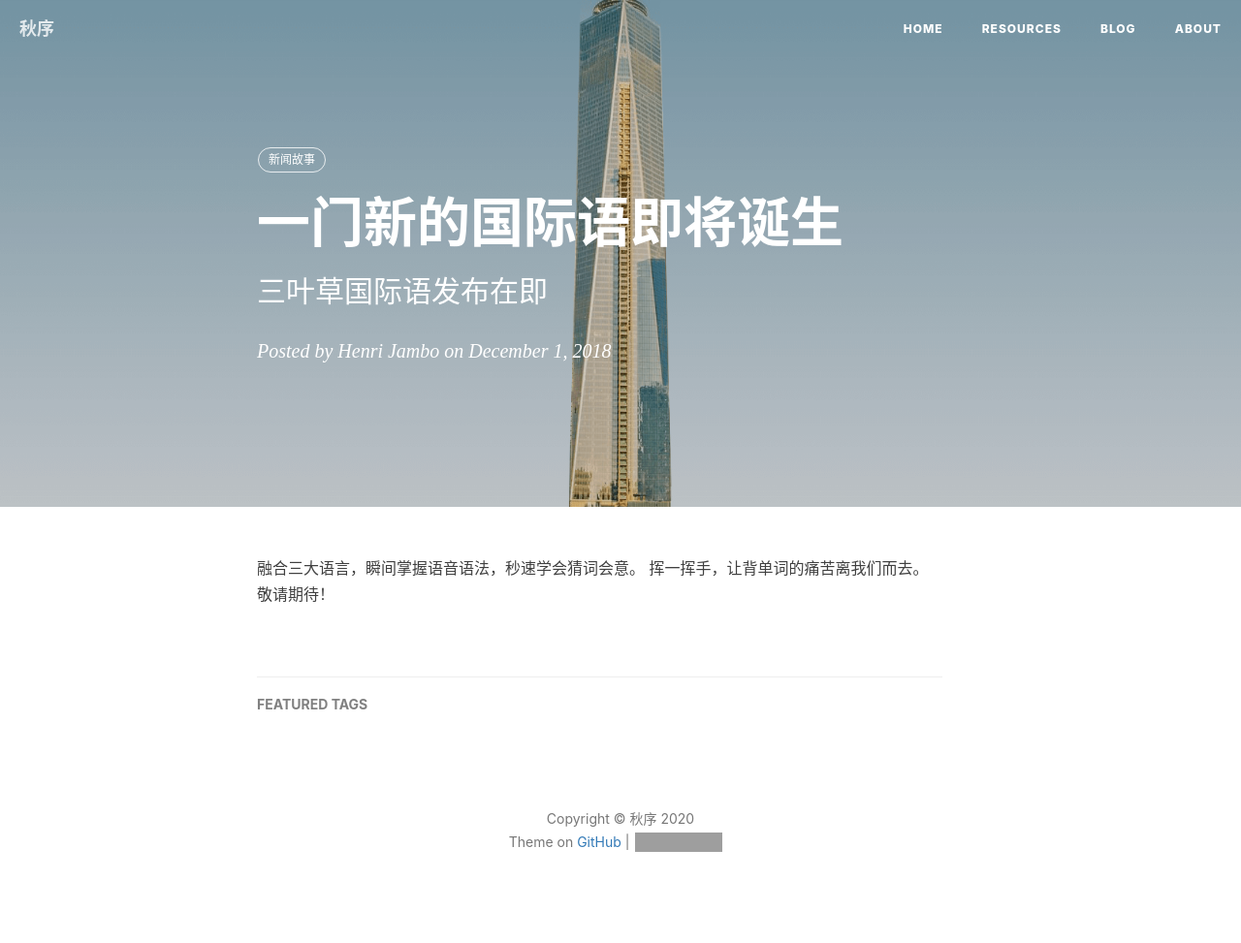
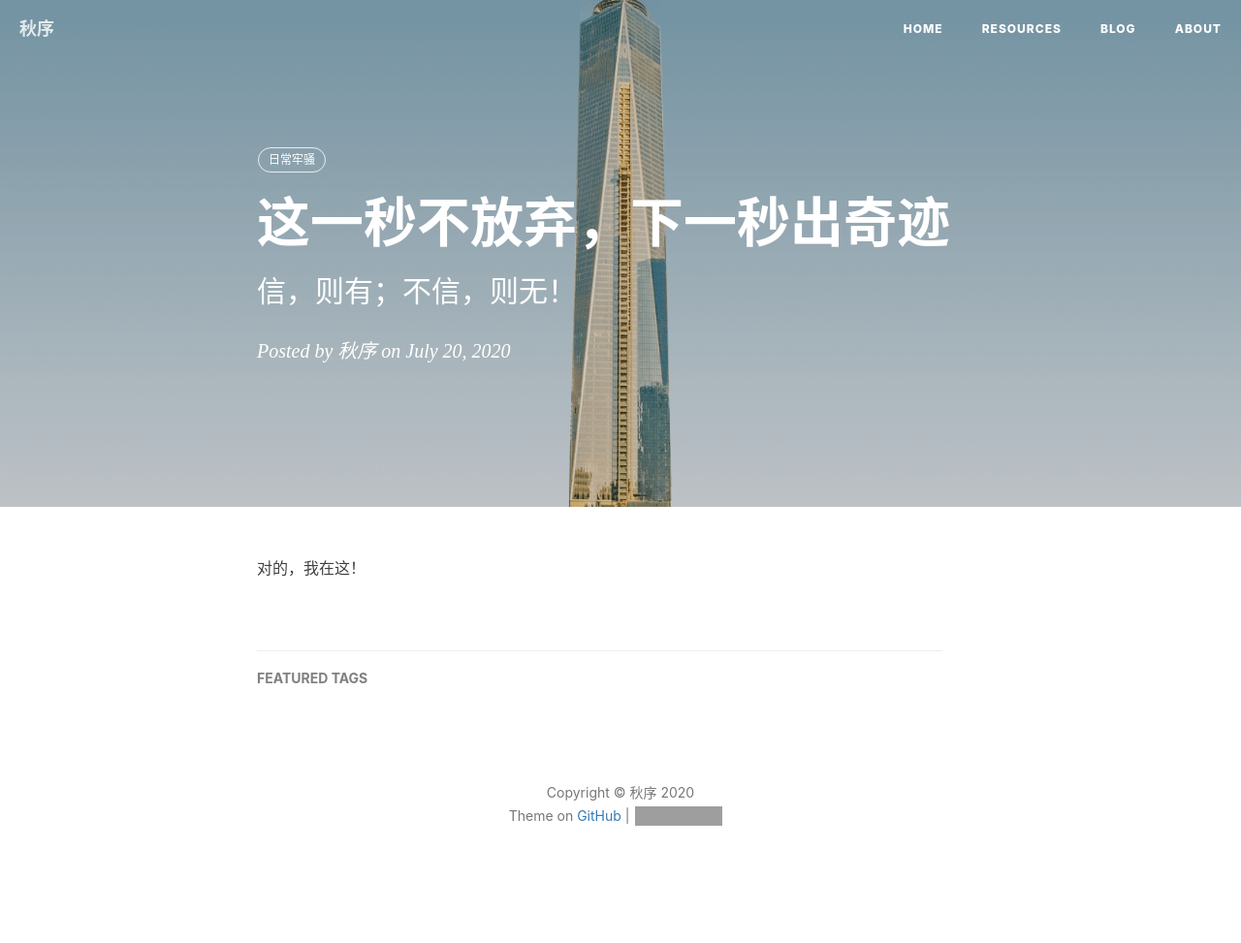
Before and after one commit to XF3309267/XF3309267.github.io, a Jekyll site: the page built from _posts/2018-12-01-一门新的国际语即将诞生.md, in a window 1280 px wide. Shown: the whole page at 97% size. Built offline with Jekyll 4.4.1, drawn with Linux system fonts in a browser that asks for light colours; nearby versions of some CDN libraries; comment, search, counter and statistics services are not loaded; after the commit the page ends 946 px from its top, so only the background shows below that; grey boxes are pictures that could not be loaded.

Commit message:
自己的第一篇文章

```diff
--- a/_config.yml
+++ b/_config.yml
@@ -5,9 +5,9 @@ header-img: img/post-bg-desk.jpg
 email: 1343309267@qq.com
 description: "希望 '在一起' 是永远,而不是儿戏 "
 # keyword: "人工语言, 国际语, 世界语, 三叶草国际语, 三叶语"
-url: "https://klovien.github.io"          # your host, for absolute URL
+url: "https://XF3309267.github.io"          # your host, for absolute URL
 baseurl: ""      # for example, '/blog' if your blog hosted on 'host/blog'
-github_repo: "https://github.com/klovien/klovien.github.io.git" # you code repository
+github_repo: "https://github.com/XF3309267/XF3309267.github.io.git" # you code repository
 
 # Sidebar settings
 sidebar: true                           # whether or not using Sidebar.
--- a/_posts/2018-12-01-一门新的国际语即将诞生.md
+++ b/_posts/2018-12-01-一门新的国际语即将诞生.md
@@ -1,16 +1,14 @@
 ---
 layout:     post
-title:      一门新的国际语即将诞生
-subtitle:   三叶草国际语发布在即
-date:       2018-12-01
-author:     Henri Jambo
+title:      这一秒不放弃，下一秒出奇迹
+subtitle:   信，则有；不信，则无！
+date:       2020-07-20
+author:     秋序
 header-img: img/the-first.png
 catalog: false
 tags:
-    - 新闻故事
+    - 日常牢骚
 ---
 
 
-融合三大语言，瞬间掌握语音语法，秒速学会猜词会意。
-挥一挥手，让背单词的痛苦离我们而去。
-敬请期待！
+对的，我在这！
```
